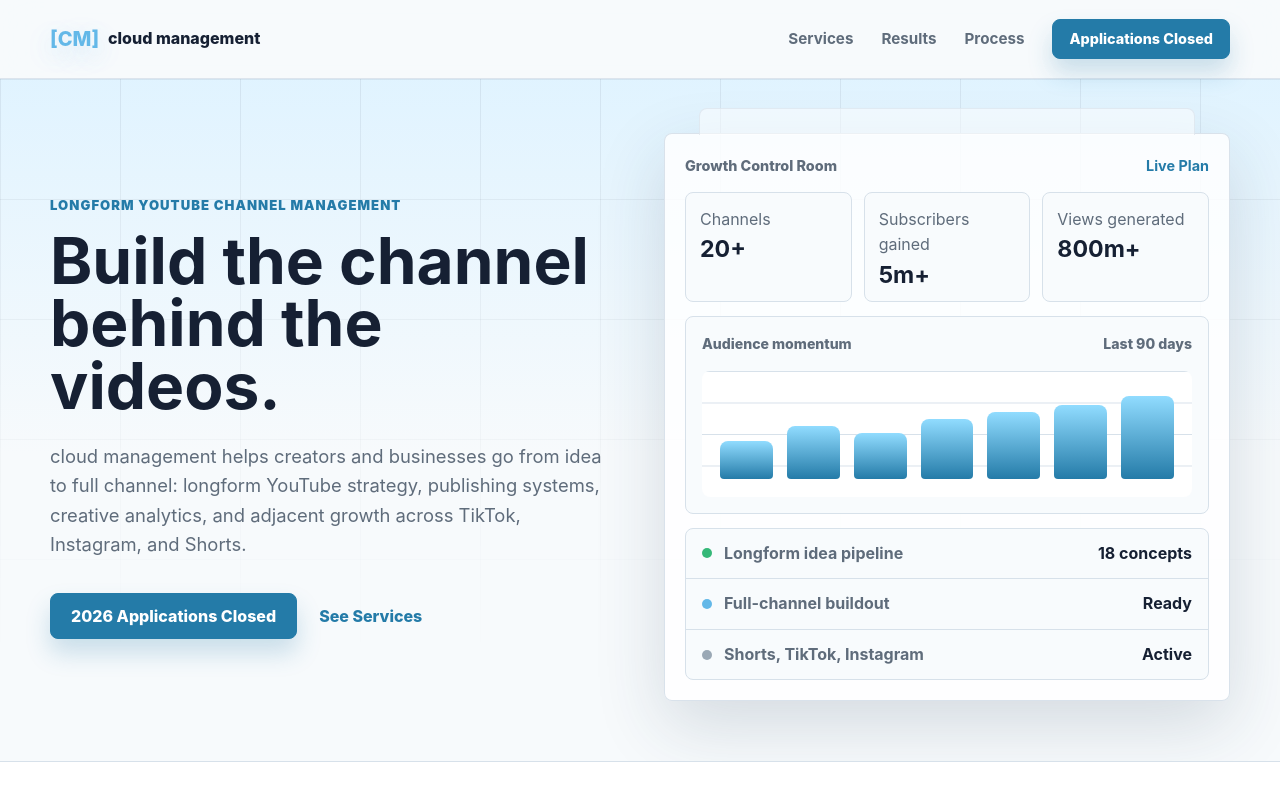
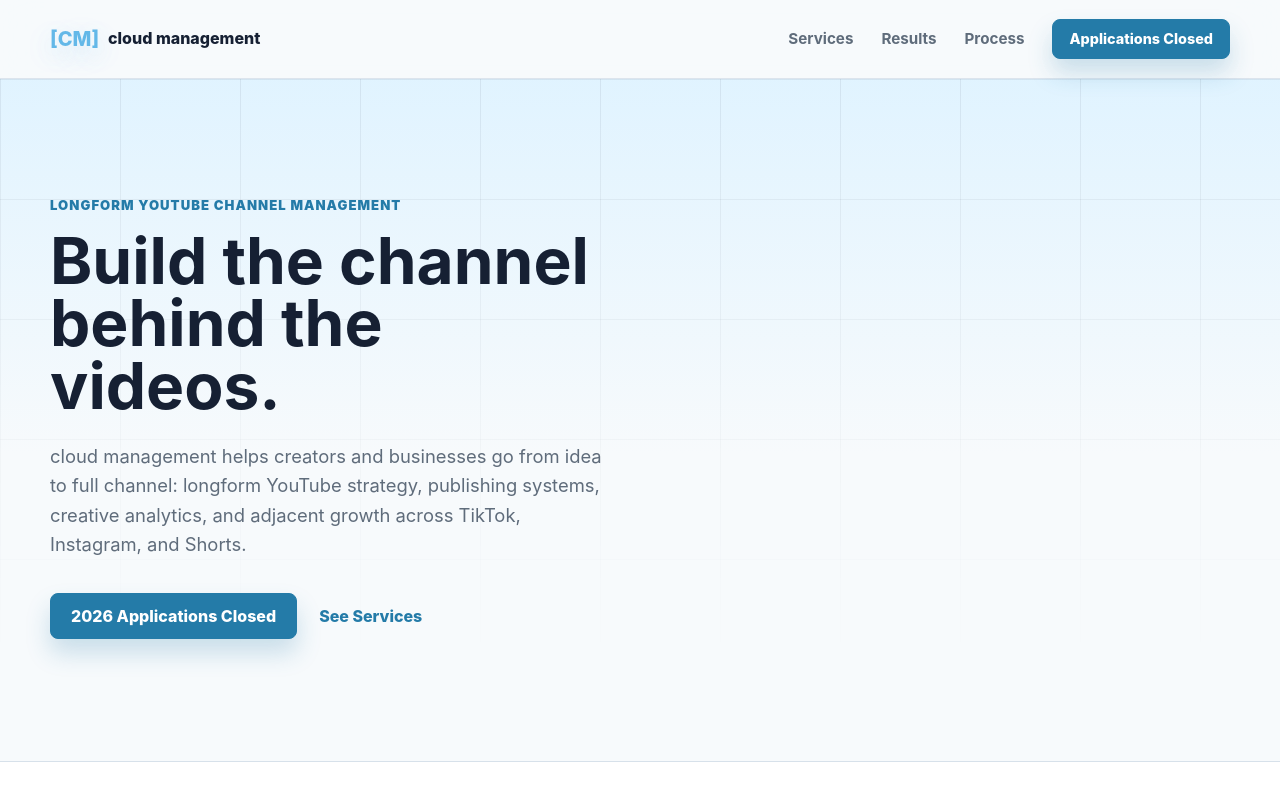
Before and after one commit to alecvolk/cloudmgmt.uk, a plain HTML site: page index.html in a window 1280 px wide. Shown: the top 787 px of the page. Drawn offline with Linux system fonts and the light colour scheme.

Commit message:
Remove hero dashboard panel

```diff
--- a/index.html
+++ b/index.html
@@ -48,59 +48,6 @@
             <div class="hero-actions">
               <a class="button" href="application.html">2026 Applications Closed</a>
               <a class="text-link" href="#services">See Services</a>
-            </div>
-          </div>
-
-          <div class="analytics-panel" aria-label="Creator growth dashboard preview">
-            <div class="panel-topline">
-              <span>Growth Control Room</span>
-              <strong>Live Plan</strong>
-            </div>
-            <div class="metric-row">
-              <article>
-                <span>Channels</span>
-                <strong>20+</strong>
-              </article>
-              <article>
-                <span>Subscribers gained</span>
-                <strong>5m+</strong>
-              </article>
-              <article>
-                <span>Views generated</span>
-                <strong>800m+</strong>
-              </article>
-            </div>
-            <div class="chart-card">
-              <div class="chart-heading">
-                <span>Audience momentum</span>
-                <span>Last 90 days</span>
-              </div>
-              <div class="bar-chart" aria-hidden="true">
-                <span style="height: 42%"></span>
-                <span style="height: 58%"></span>
-                <span style="height: 51%"></span>
-                <span style="height: 66%"></span>
-                <span style="height: 74%"></span>
-                <span style="height: 82%"></span>
-                <span style="height: 92%"></span>
-              </div>
-            </div>
-            <div class="task-list">
-              <div>
-                <span class="status-dot"></span>
-                Longform idea pipeline
-                <strong>18 concepts</strong>
-              </div>
-              <div>
-                <span class="status-dot status-dot-blue"></span>
-                Full-channel buildout
-                <strong>Ready</strong>
-              </div>
-              <div>
-                <span class="status-dot status-dot-gray"></span>
-                Shorts, TikTok, Instagram
-                <strong>Active</strong>
-              </div>
             </div>
           </div>
         </div>
```
